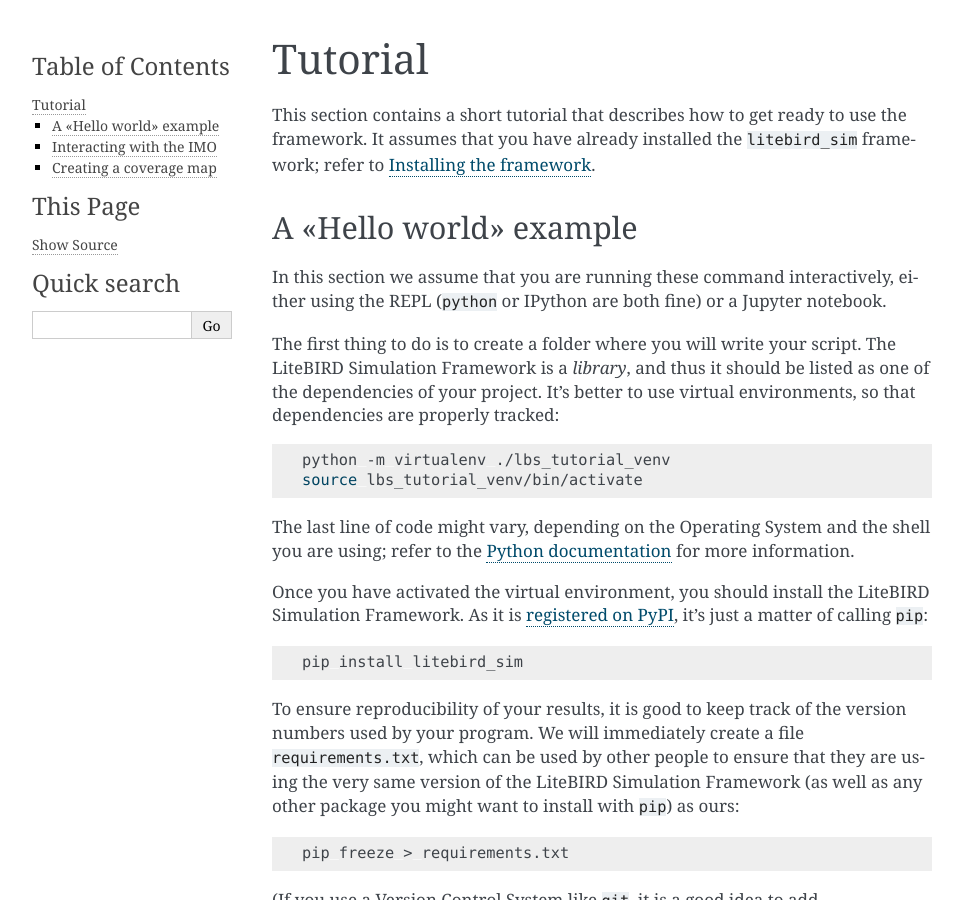
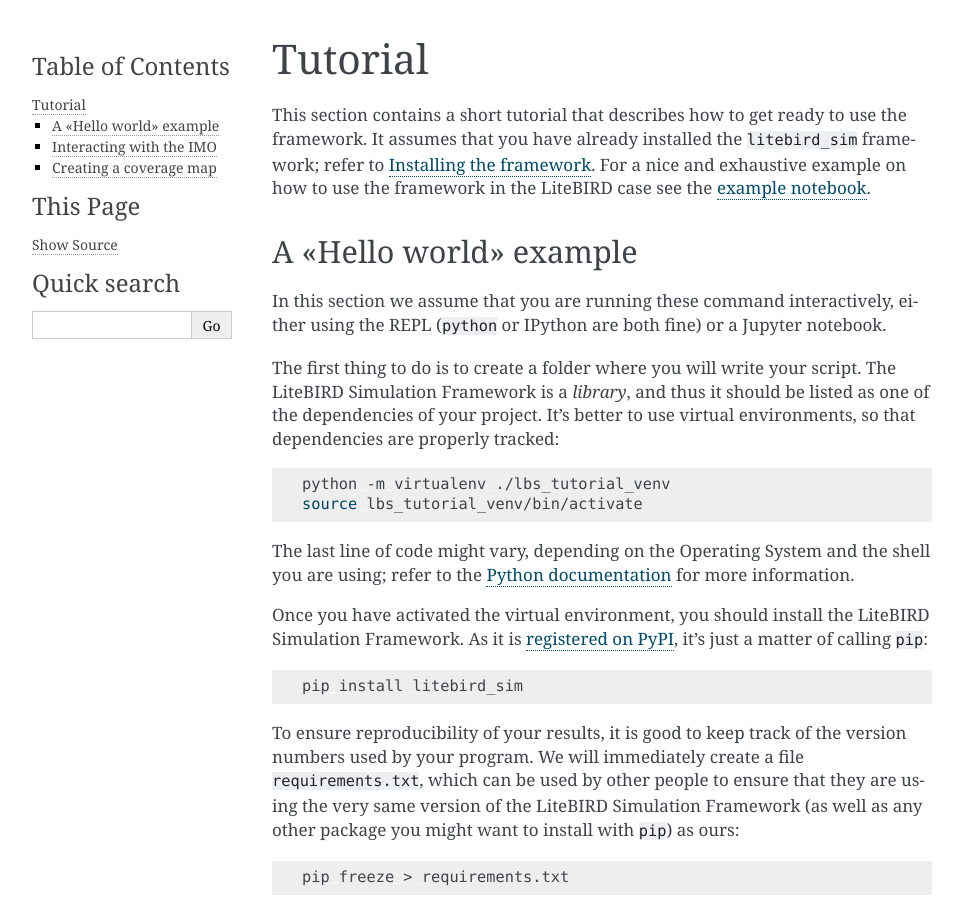
Before and after one commit to litebird/litebird_sim, a Sphinx documentation site: the page built from docs/source/tutorial.rst, in a window 1280 px wide and 900 px high. Shown: the whole window, without its empty margins (148-1111 px from the left). Built offline with Sphinx 7.4.7, drawn with Linux system fonts in a browser that asks for light colours.

Commit message:
references in the notebook

```diff
--- a/docs/source/tutorial.rst
+++ b/docs/source/tutorial.rst
@@ -6,7 +6,9 @@
 This section contains a short tutorial that describes how to get ready
 to use the framework. It assumes that you have already installed the
 ``litebird_sim`` framework; refer to :ref:`installation_procedure`.
-
+For a nice and exhaustive example on how to use the framework in the
+LiteBIRD case see the `example notebook <https://github.com/litebird
+/litebird_sim/blob/master/notebooks/litebird_sim_example.ipynb>`_.
 
 A «Hello world» example
 -----------------------
```
Also changed, not shown: 1 other file.
